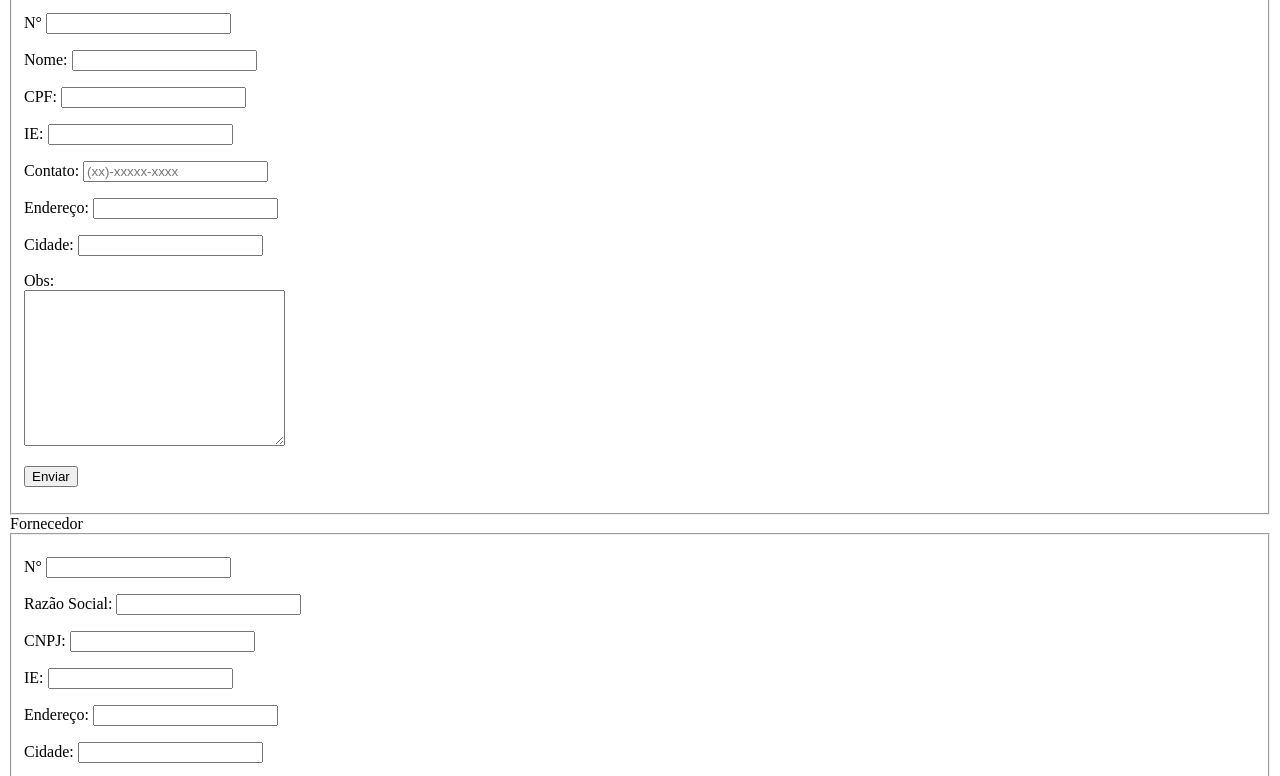
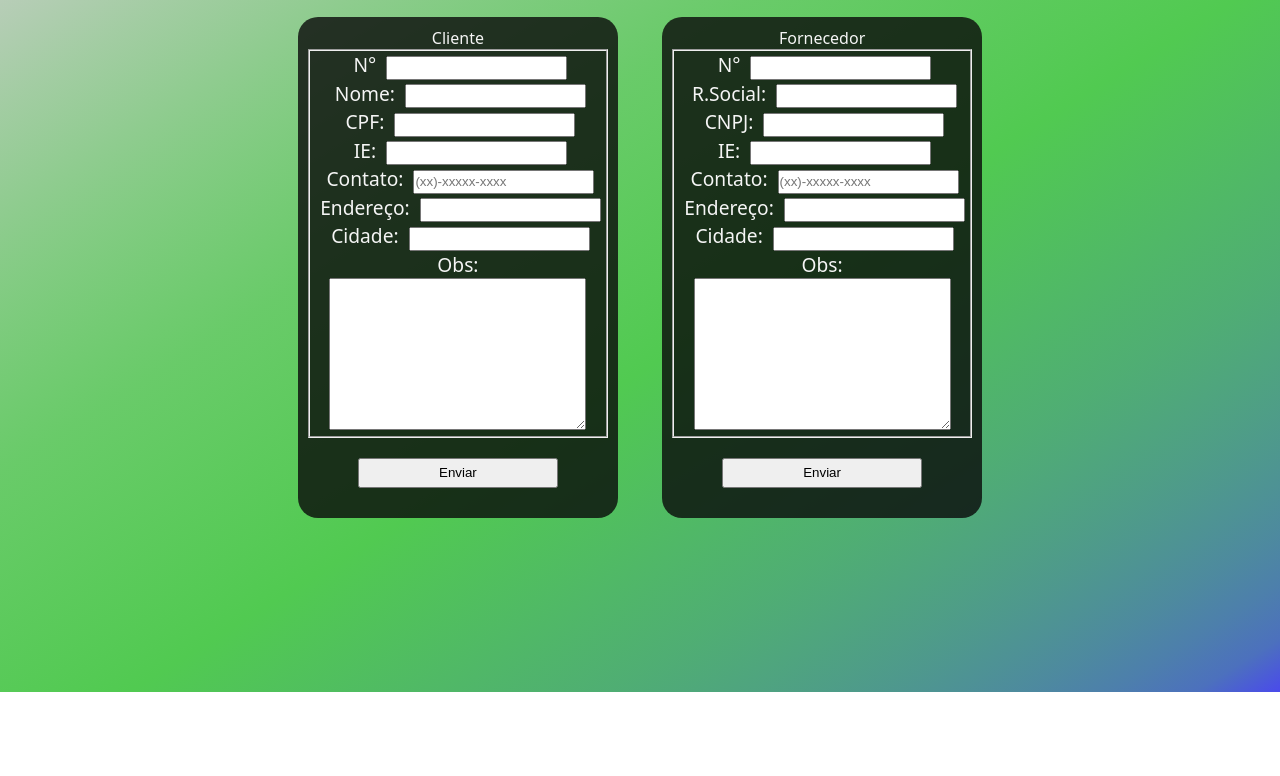
Before and after one commit to GabrielMFranco/projeto-ricarbox, a plain HTML site: page cadastros.html in a window 1280 px wide. Shown: the part 108-884 px from the top of the page. After the commit the page ends 800 px from the top, so only its background shows below. Drawn offline with Linux system fonts and the light colour scheme.

Commit message:
terminei css cadastro

```diff
--- a/cadastros.html
+++ b/cadastros.html
@@ -4,6 +4,7 @@
     <meta charset="UTF-8">
     <meta name="viewport" content="width=device-width, initial-scale=1.0">
     <title>Cadastros</title>
+    <link rel="stylesheet" href="estilos/cadastros.css">
 </head>
 <body>
     <head>
@@ -45,10 +46,10 @@
                     <label for="iobs">Obs:</label><br>
                     <textarea name="obs" id="iobs" cols="30" rows="10"></textarea>
                 </p>
-                <p class="botao">
-                    <input type="submit" value="Enviar">
-                </p>
             </fieldset>
+            <p class="botao">
+                <input type="submit" value="Enviar">
+            </p>
         </div>
         <div id="Fornecedor">
             <legend>Fornecedor</legend>
@@ -58,7 +59,7 @@
                     <input type="number" name="num" id="inum">
                 </p>
                 <p class="dados">
-                    <label for="irs">Razão Social:</label>
+                    <label for="irs">R.Social:</label>
                     <input type="text" name="rs" id="irs">
                 </p>
                 <p class="dados">
@@ -68,6 +69,10 @@
                 <p class="dados">
                     <label for="iie">IE:</label>
                     <input type="text" name="ie" id="iie">
+                </p>
+                <p class="dados">
+                    <label for="icontato">Contato:</label>
+                    <input type="tel" name="contato" id="icontato" required placeholder="(xx)-xxxxx-xxxx">
                 </p>
                 <p class="dados">
                     <label for="iend">Endereço:</label>
@@ -81,10 +86,11 @@
                     <label for="iobs">Obs:</label><br>
                     <textarea name="obs" id="iobs" cols="30" rows="10"></textarea>
                 </p>
-                <p class="botao">
-                    <input type="submit" value="Enviar">
-                </p>
+
             </fieldset>
+            <p class="botao">
+                <input type="submit" value="Enviar">
+            </p>
         </div>
     </main>
 </body>
--- /dev/null
+++ b/estilos/cadastros.css
@@ -0,0 +1,56 @@
+@charset "UTF-8";
+
+:root{
+
+}
+*{
+    padding: 0;
+    margin: 0;
+}
+body{
+    width: 100vw;
+    height: 100vh;
+    background-image: linear-gradient(to top left, rgb(74, 74, 236),10%,rgb(81, 202, 81),80%,rgb(206, 206, 206));
+    font-family: system-ui, -apple-system, BlinkMacSystemFont, 'Segoe UI', Roboto, Oxygen, Ubuntu, Cantarell, 'Open Sans', 'Helvetica Neue', sans-serif;
+    text-align: center;
+}
+header{
+    text-align: center;
+    margin: auto;
+    padding: 30px;
+}
+h1{
+    text-align: center;
+    padding: 20px;
+    font-size: 3em;
+}
+div{
+    background-color: rgba(10, 10, 10, 0.795);
+    color: whitesmoke;
+    border-radius: 20px;
+    margin: 20px;
+    padding: 10px;
+    text-align:;
+    display: inline-block;
+    width: 300px;
+
+}
+p.dados{
+    font-size: 1.2em;
+}
+input{
+    height: 20px;
+
+}
+label{
+    padding: 5px;
+}
+p.botao{
+    text-align: center;
+    padding: 20px;
+}
+p.botao > input{
+    height: 30px;
+    width: 200px;
+    background-color:;
+}
```
